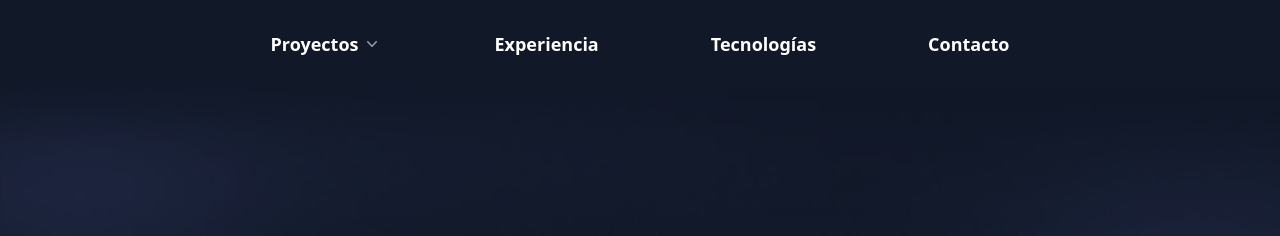
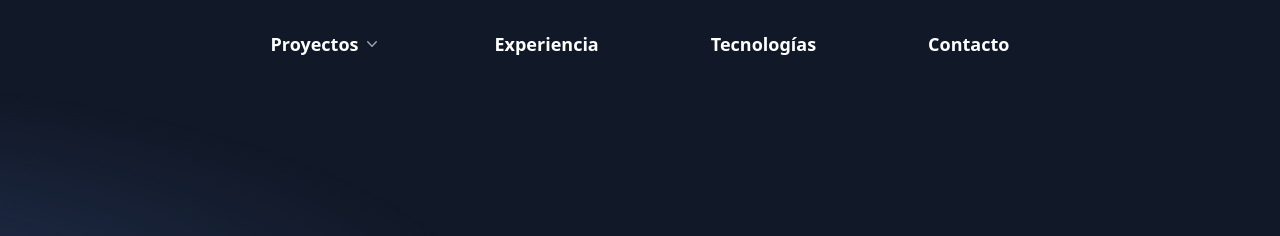
Before and after one commit to Javiparmu/portfolio, an Astro site: page / in a window 1280 px wide. Shown: the top 236 px of the page. Built offline with nearby package versions, Linux system fonts and the light colour scheme; Astro itself is replaced by a stand-in of ours.

Commit message:
Use css for background gradient

```diff
--- /dev/null
+++ b/src/components/BackgroundGradient.astro
@@ -0,0 +1,24 @@
+---
+
+---
+
+<div
+  class="background-gradient w-screen h-screen absolute -z-10 right-0 top-0 max-h-[1100px]"
+>
+</div>
+
+<style>
+  .background-gradient {
+    mask-image: linear-gradient(to top, transparent 0%, rgb(17, 24, 39) 70%);
+    background-image: radial-gradient(
+        ellipse at -20% 32%,
+        rgb(39, 54, 88) 0%,
+        rgba(0, 188, 212, 0) 35%
+      ),
+      radial-gradient(
+        ellipse at 130% 68%,
+        rgb(39, 54, 88) 20%,
+        rgba(0, 188, 212, 0) 50%
+      );
+  }
+</style>
--- a/src/components/HeroSection.astro
+++ b/src/components/HeroSection.astro
@@ -11,26 +11,14 @@ const optimizedAvatar = await getImage({
   width: 500,
   height: 500,
 });
-
-const optimizedBackground = await getImage({
-  src: backgroundGradient,
-  format: "webp",
-});
 ---
 
 <Fragment slot="head">
   <link rel="preload" href={optimizedAvatar.src} as="image" />
-  <link rel="preload" href={optimizedBackground.src} as="image" />
 </Fragment>
-<section class="px-5 pt-5 sm:pt-16 lg:overflow-hidden lg:pt-24">
-  <Image
-    src={optimizedBackground.options.src as ImageMetadata}
-    width={optimizedBackground.attributes.width}
-    height={optimizedBackground.attributes.height}
-    class="absolute right-0 top-0 h-screen max-h-[1100px] -z-10 mt-16 md:mt-12 opacity-30"
-    loading="eager"
-    alt="Gradiente de fondo"
-  />
+<section
+  class="background-gradient px-5 pt-5 sm:pt-16 lg:overflow-hidden lg:pt-24"
+>
   <div class="mx-auto max-w-7xl md:mx-16 2xl:mx-auto">
     <div
       class="gap-12 lg:grid lg:grid-cols-2 lg:gap-40 xl:gap-52 2xl:gap-64 items-center"
--- a/src/layouts/Layout.astro
+++ b/src/layouts/Layout.astro
@@ -21,7 +21,7 @@ const { title } = Astro.props;
   </head>
   <body>
     <Navbar client:load />
-    <main class="flex-auto"><slot /></main>
+    <main class="flex-auto relative"><slot /></main>
   </body>
 </html>
 <style is:global>
--- a/src/pages/index.astro
+++ b/src/pages/index.astro
@@ -5,9 +5,11 @@ import ProjectSection from "../components/ProjectSection.astro";
 import ExperienceSection from "../components/ExperienceSection.astro";
 import ContactSection from "../components/ContactSection.astro";
 import TechnologiesSection from "../components/TechnologiesSection.astro";
+import BackgroundGradient from "../components/BackgroundGradient.astro";
 ---
 
 <Layout title="Javier Párraga - Portfolio">
+  <BackgroundGradient />
   <HeroSection />
   <ExperienceSection />
   <ProjectSection />
```
